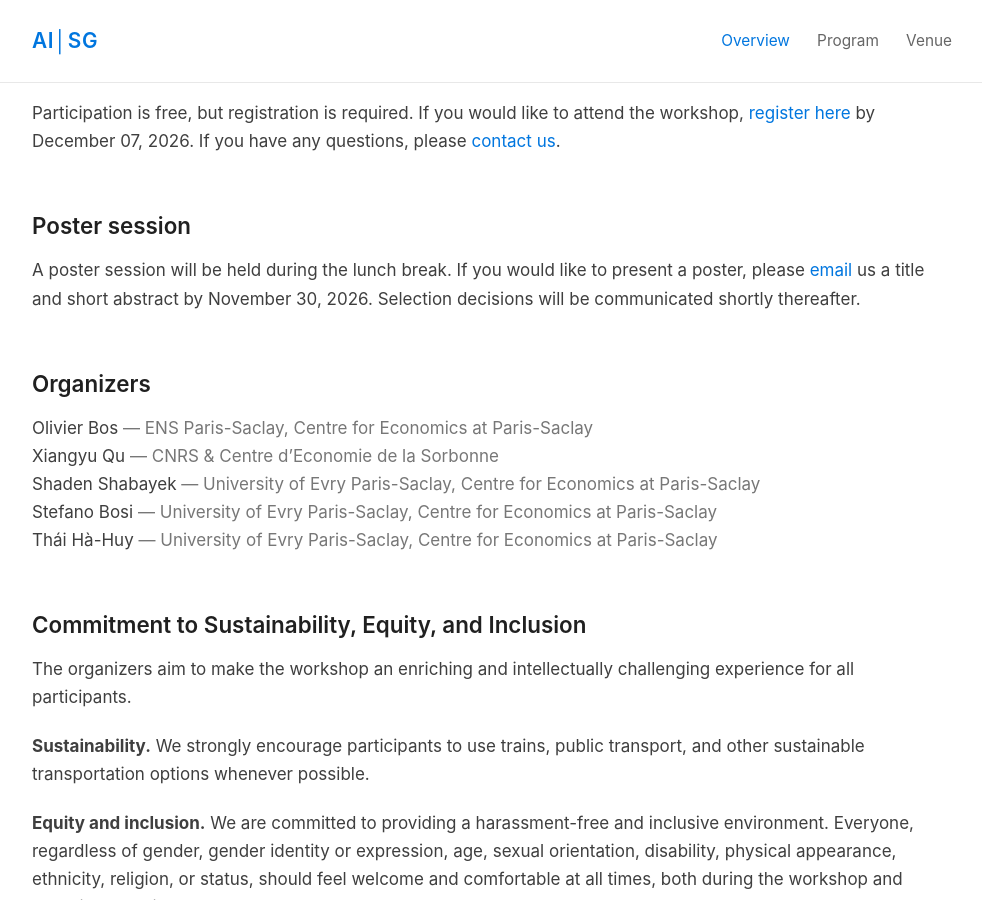
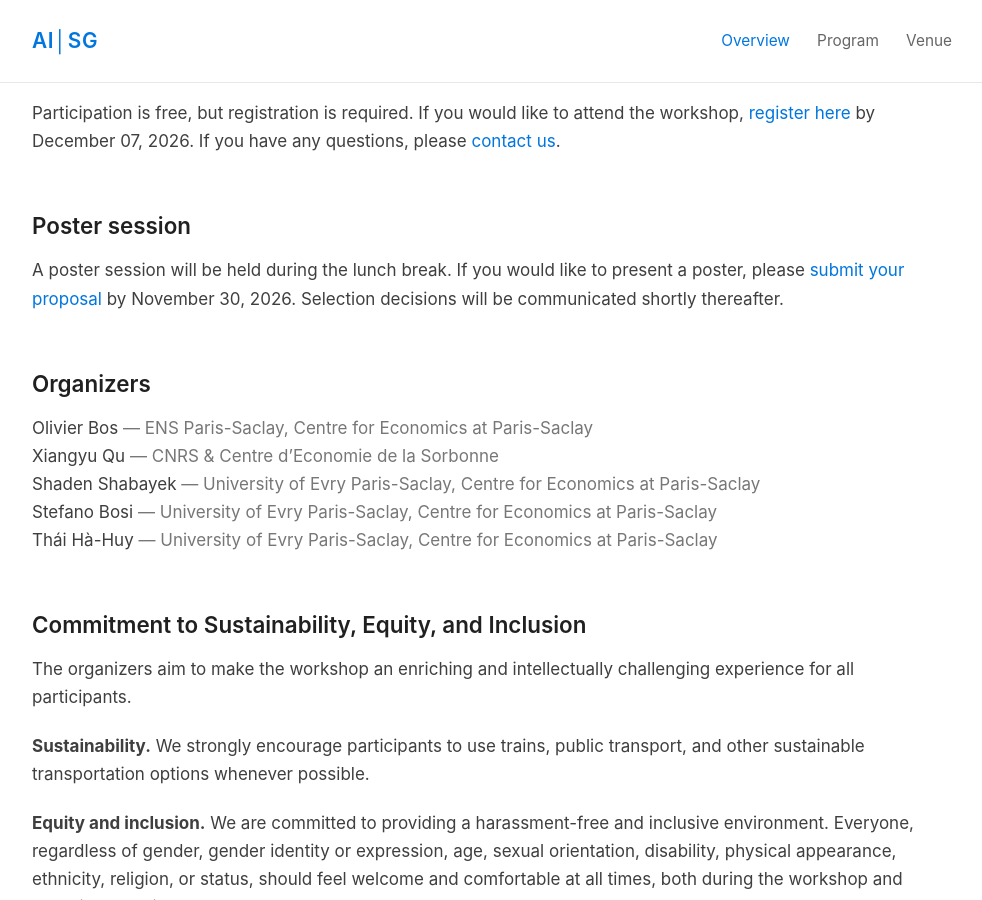
Before and after one commit to ai-society-governance/ai-society-governance.github.io, a Jekyll site: the page built from index.md, in a window 1280 px wide and 900 px high, scrolled down 680 px. Shown: the whole window, without its empty margins (148-1130 px from the left). Built offline with Jekyll 4.4.1, drawn with Linux system fonts in a browser that asks for light colours; our own code applies the rules of GitHub Pages for plain Markdown files; part of the change alters nothing that is shown.

Commit message:
Update index.md

```diff
--- a/index.md
+++ b/index.md
@@ -20,11 +20,12 @@ The workshop aims to foster dialogue across disciplines and between academia, pu
 
 ## Registration
 
-Participation is free, but registration is required. If you would like to attend the workshop, <a class="primary-link" href="URL_REGISTRATION">register here</a> by December 07, 2026. If you have any questions, please <a class="primary-link" href="mailto:mail">contact us</a>.
+Participation is free, but registration is required. If you would like to attend the workshop, <a class="primary-link" href="https://tally.so/r/Zjqp9z">register here</a> by December 07, 2026. If you have any questions, please <a class="primary-link" href="ai-sg@ens-paris-saclay.fr">contact us</a>.
 
 ## Poster session
 
-A poster session will be held during the lunch break. If you would like to present a poster, please <a class="primary-link" href="mailto:mail">email</a> us a title and short abstract by November 30, 2026. Selection decisions will be communicated shortly thereafter.
+A poster session will be held during the lunch break. If you would like to present a poster, please <a class="primary-link" href="https://tally.so/r/7R68x9">submit your proposal</a> by November 30, 2026. Selection decisions will be communicated shortly thereafter.
+<!-- A poster session will be held during the lunch break. If you would like to present a poster, please <a class="primary-link" href="mailto:mail">ai-sg@ens-paris-saclay.fr</a> us a title and short abstract by November 30, 2026. Selection decisions will be communicated shortly thereafter. -->
 
 ## Organizers
 
```
